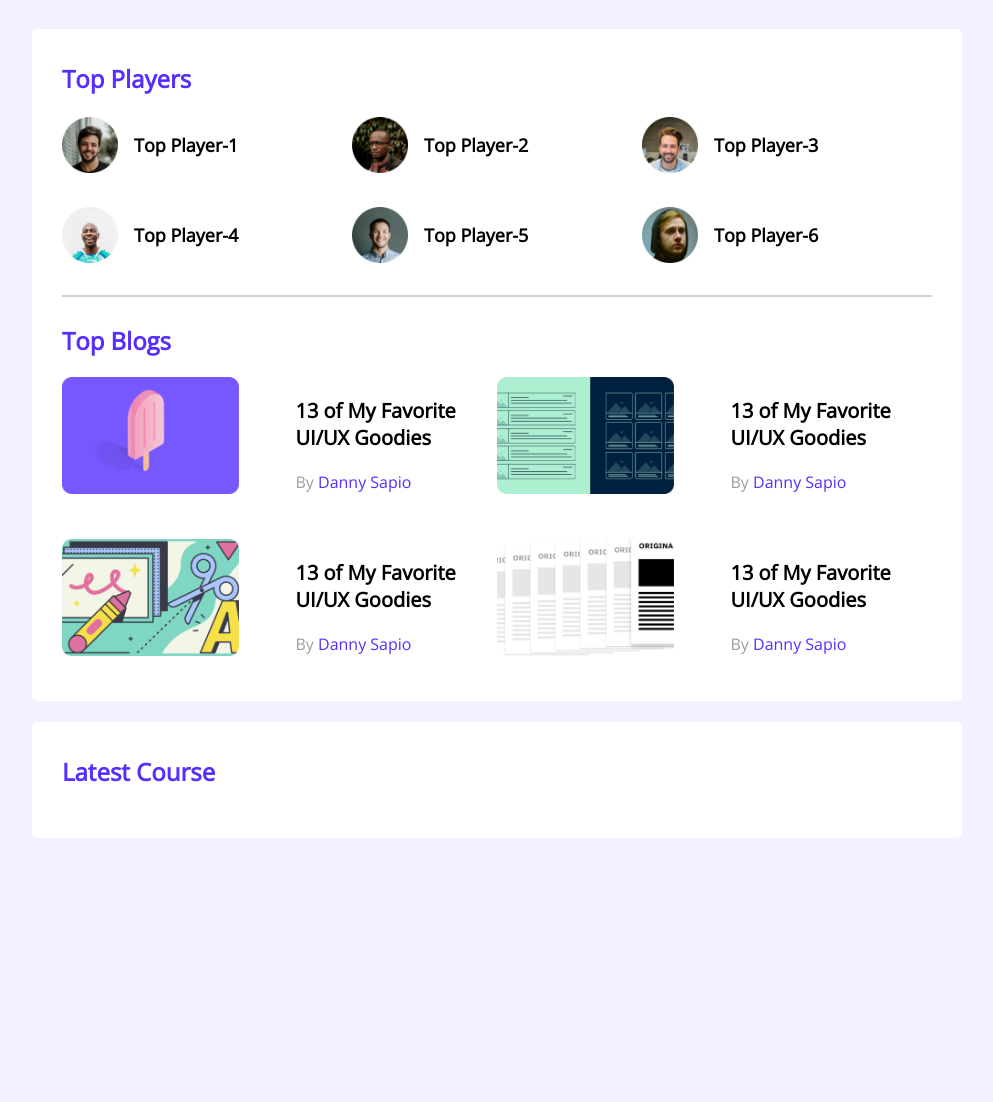
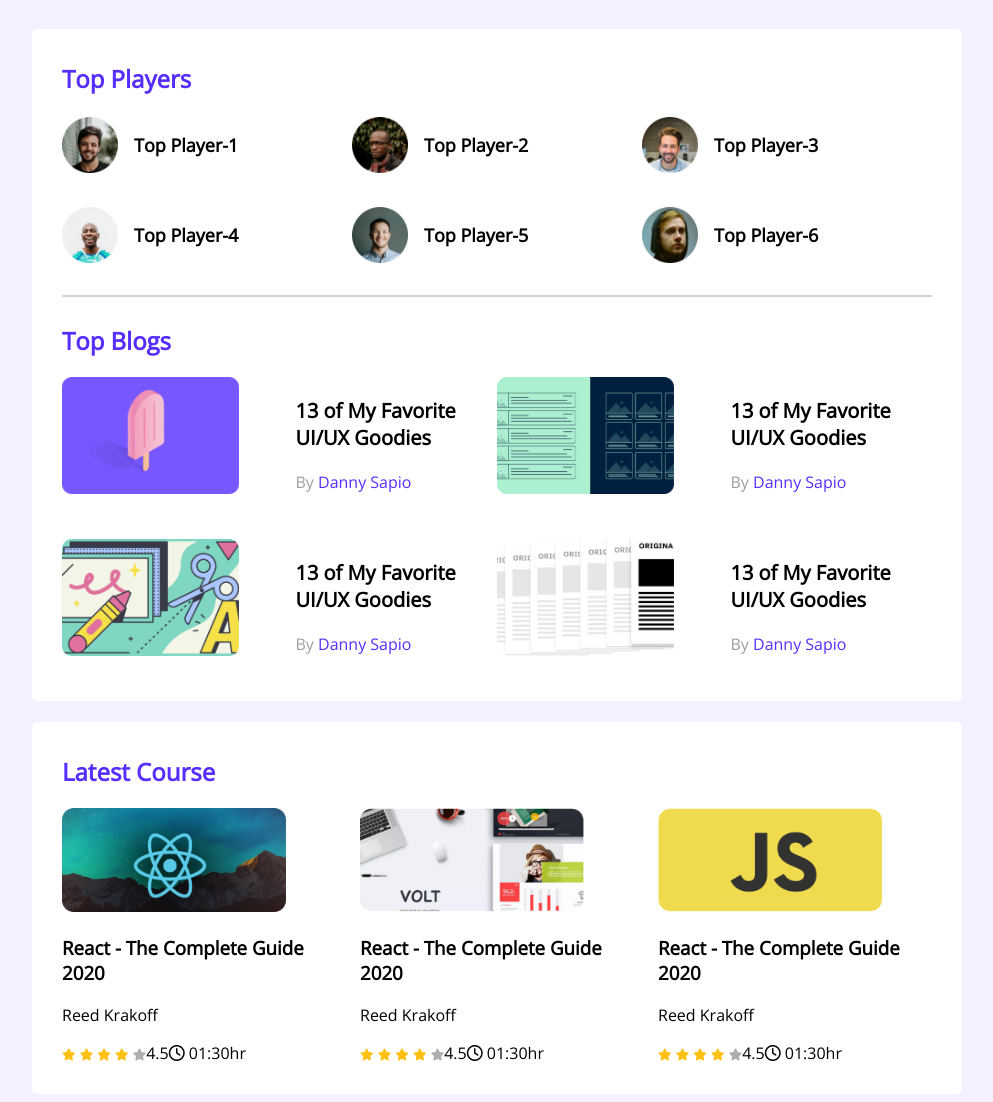
Before and after one commit to tiyasa-tagore/leader-board-css3, a plain HTML site: page index.html in a window 1280 px wide. Shown: the whole page, without its empty margins (143-1136 px from the left). Before the commit the page ends 846 px from the top, so only its background shows below. Drawn offline with nearby package versions, Linux system fonts and the light colour scheme.

Commit message:
finished responsiveness

```diff
--- a/index.html
+++ b/index.html
@@ -5,6 +5,8 @@
     <meta http-equiv="X-UA-Compatible" content="IE=edge">
     <meta name="viewport" content="width=device-width, initial-scale=1.0">
     <title>Leader Board</title>
+    <!-- font awesome -->
+    <script src="https://kit.fontawesome.com/0636a6646f.js" crossorigin="anonymous"></script>
     <!-- stylesheet -->
     <link rel="stylesheet" href="styles/style.css">
 </head>
@@ -108,6 +110,89 @@
         <!-- latest courses -->
         <section class="container">
             <h2 class="section-title"> Latest Course</h2>
+            <div class="courses">
+                <div class="course">
+                    <div class="course-banner">
+                        <img src="images/courses/course-1.png" alt="">
+                    </div>
+                    <div class="course-detail">
+                        <h3 class="course-title">
+                            React - The Complete Guide 2020
+                        </h3>
+                        <p class="course-author">
+                            Reed Krakoff
+                        </p>
+                        <div class="course-info">
+                            <div>
+                                <i class="fa-solid fa-star filled"></i>
+                                <i class="fa-solid fa-star filled"></i>
+                                <i class="fa-solid fa-star filled"></i>
+                                <i class="fa-solid fa-star filled"></i>
+                                <i class="fa-solid fa-star empty"></i>
+                            </div>
+                            <span> 4.5 </span>
+                            <div class="course-duration">
+                                <i class="fa-regular fa-clock"></i>
+                                 01:30hr
+                            </div>
+                        </div>
+                    </div>
+                </div>
+                <div class="course">
+                    <div class="course-banner">
+                        <img src="images/courses/course-2.png" alt="">
+                    </div>
+                    <div class="course-detail">
+                        <h3 class="course-title">
+                            React - The Complete Guide 2020
+                        </h3>
+                        <p class="course-author">
+                            Reed Krakoff
+                        </p>
+                        <div class="course-info">
+                            <div>
+                                <i class="fa-solid fa-star filled"></i>
+                                <i class="fa-solid fa-star filled"></i>
+                                <i class="fa-solid fa-star filled"></i>
+                                <i class="fa-solid fa-star filled"></i>
+                                <i class="fa-solid fa-star empty"></i>
+                            </div>
+                            <span> 4.5 </span>
+                            <div class="course-duration">
+                                <i class="fa-regular fa-clock"></i>
+                                 01:30hr
+                            </div>
+                        </div>
+                    </div>
+                </div>
+                <div class="course">
+                    <div class="course-banner">
+                        <img src="images/courses/course-3.png" alt="">
+                    </div>
+                    <div class="course-detail">
+                        <h3 class="course-title">
+                            React - The Complete Guide 2020
+                        </h3>
+                        <p class="course-author">
+                            Reed Krakoff
+                        </p>
+                        <div class="course-info">
+                            <div>
+                                <i class="fa-solid fa-star filled"></i>
+                                <i class="fa-solid fa-star filled"></i>
+                                <i class="fa-solid fa-star filled"></i>
+                                <i class="fa-solid fa-star filled"></i>
+                                <i class="fa-solid fa-star empty"></i>
+                            </div>
+                            <span> 4.5 </span>
+                            <div class="course-duration">
+                                <i class="fa-regular fa-clock"></i>
+                                 01:30hr
+                            </div>
+                        </div>
+                    </div>
+                </div>
+            </div>
         </section>
     </main>
 </body>
--- a/styles/style.css
+++ b/styles/style.css
@@ -80,3 +80,53 @@ hr{
     font-size: 16px;
     color: #562EFF;
 }
+ /* ------course-style--------- */
+ .courses{
+    display: grid;
+    grid-template-columns: repeat(3, 1fr);
+    grid-column-gap:24px ;
+ }
+ .course .course-banner img{
+    width: 224px;
+    height: 104px;
+ }
+ .course-info{
+    display: flex;
+    align-items: center;
+    /* justify-content: space-between; */
+ }
+ .fa-star{
+    font-size: 12px;
+ }
+.fa-star.filled{
+    color:#FFC014;
+}
+.fa-star.empty{
+    color:#AEAEAE;
+}
+/* ----------media queries------------ */
+
+
+/* mobile devices */
+
+@media only screen and (max-width: 688px) {
+    .container{
+        width: 100%;
+    }
+    .players, .blogs, .courses{
+        grid-template-columns: repeat(1, 1fr);
+    }
+    .player, .blog{
+        flex-direction: column;
+    }
+}
+/* tablet devices */
+@media only screen and (min-width: 688px) and (max-width:992px){
+    .container{
+        width: 100%;
+    }
+    .players, .courses{
+        grid-template-columns: repeat(2, 1fr);
+    }
+
+}
```
